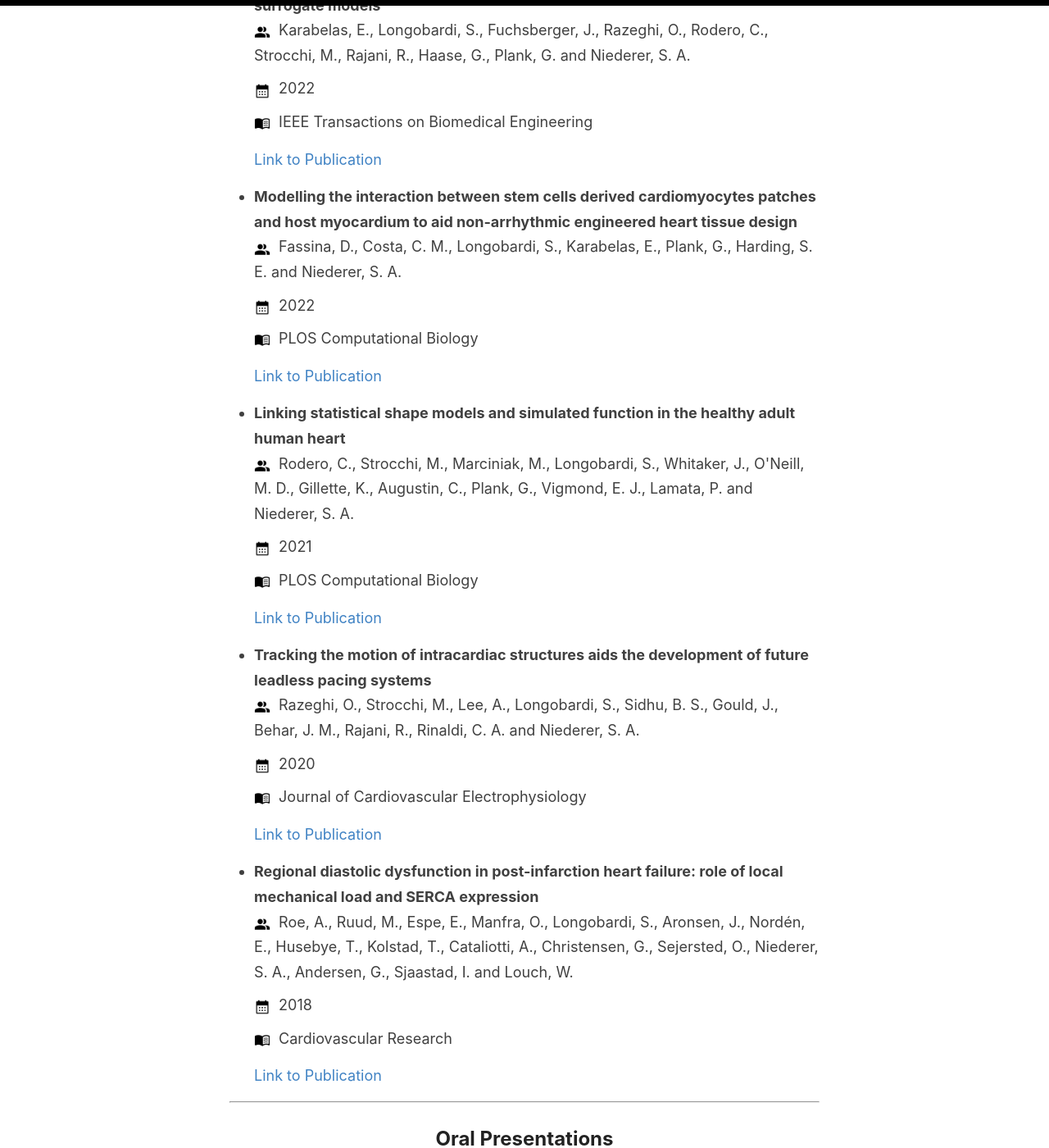
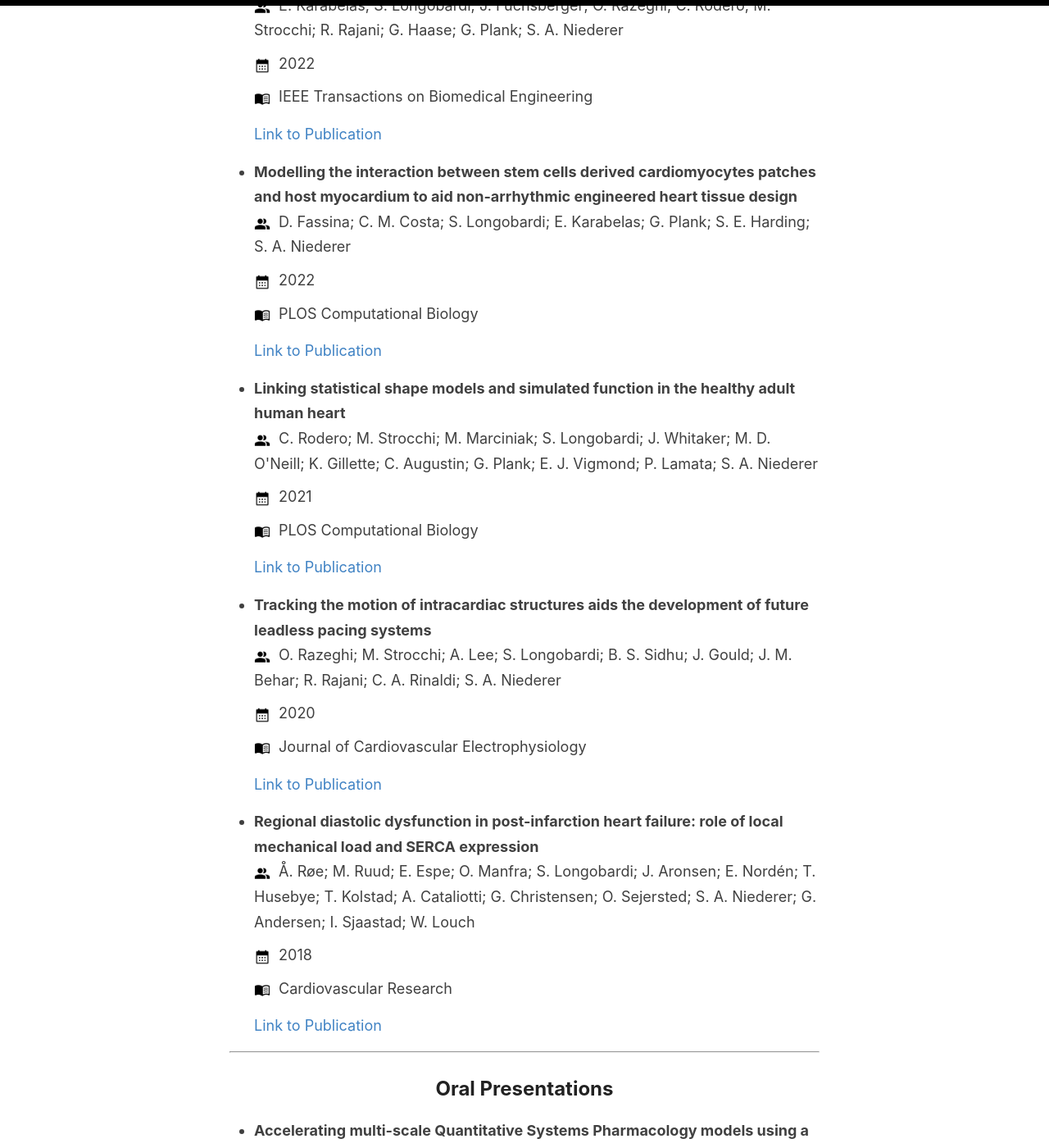
Before and after one commit to stelong/stelong.github.io, a Jekyll site: the page built from _pages/academy.md, in a window 1280 px wide and 1400 px high, scrolled down 2059 px. Shown: the whole window at 82% size. Built offline with Jekyll 4.4.1, drawn with Linux system fonts in a browser that asks for light colours; some of the changed text lies outside the part shown.

Commit message:
Making author field consistent

```diff
--- a/_data/publications_first.yml
+++ b/_data/publications_first.yml
@@ -1,17 +1,17 @@
 - title: Quantitative mapping of force-pCa curves to whole-heart contraction and relaxation
-  authors: Stefano Longobardi; Anna Sher; Steven A. Niederer
+  authors: S. Longobardi; A. Sher; S. A. Niederer
   year: 2022
   journal: The Journal of Physiology
   link: https://doi.org/10.1113/JP283352
 
 - title: In silico identification of potential calcium dynamics and sarcomere targets for recovering left ventricular function in rat heart failure with preserved ejection fraction
-  authors: Stefano Longobardi; Jeffrey J. Saucerman; Anna Sher; Steven A. Niederer
+  authors: S. Longobardi; J. J. Saucerman; A. Sher; S. A. Niederer
   year: 2021
   journal: PLOS Computational Biology
   link: https://doi.org/10.1371/journal.pcbi.1009646
 
 - title: In Silico Mapping of the Omecamtiv Mecarbil Effects from the Sarcomere to the Whole-Heart and Back Again
-  authors: Stefano Longobardi; Anna Sher; Steven A. Niederer
+  authors: S. Longobardi; A. Sher; S. A. Niederer
   year: 2021
   journal: Functional Imaging and Modeling of the Heart. FIMH 2021. Lecture Notes in Computer Science
   link: https://doi.org/10.1007/978-3-030-78710-3_39
--- a/_data/publications_others.yml
+++ b/_data/publications_others.yml
@@ -1,41 +1,41 @@
 - title: Cell to whole organ global sensitivity analysis on a four-chamber heart electromechanics model using Gaussian processes emulators
-  authors: Strocchi, M., Longobardi, S., Augustin, C. M., Gsell, M. A. F., Petras, A., Rinaldi, C. A., Vigmond, E. J., Plank, G., Oates, C. J., Wilkinson, R. D., Niederer, S. A.
+  authors: M. Strocchi; S. Longobardi; C. M. Augustin; M. A. F. Gsell; A. Petras; C. A. Rinaldi; E. J. Vigmond; G. Plank; C. J. Oates; R. D. Wilkinson; S. A. Niederer
   year: 2023
   journal: PLOS Computational Biology
   link: https://doi.org/10.1371/journal.pcbi.1011257
 
 - title: Calibration of Cohorts of Virtual Patient Heart Models Using Bayesian History Matching
-  authors: Rodero, C., Longobardi, S., Augustin, C.M., Strocchi, M., Plank, G., Lamata, P. and Niederer, S.
+  authors: C. Rodero; S. Longobardi; C. M. Augustin; M. Strocchi; G. Plank; P. Lamata; S. A. Niederer
   year: 2022
   journal: Annals of Biomedical Engineering
   link: https://doi.org/10.1007/s10439-022-03095-9
 
 - title: Global sensitivity analysis of four chamber heart hemodynamics using surrogate models
-  authors: Karabelas, E., Longobardi, S., Fuchsberger, J., Razeghi, O., Rodero, C., Strocchi, M., Rajani, R., Haase, G., Plank, G. and Niederer, S. A.
+  authors: E. Karabelas; S. Longobardi; J. Fuchsberger; O. Razeghi; C. Rodero; M. Strocchi; R. Rajani; G. Haase; G. Plank; S. A. Niederer
   year: 2022
   journal: IEEE Transactions on Biomedical Engineering
   link: https://doi.org/10.1109/TBME.2022.3163428
 
 - title: Modelling the interaction between stem cells derived cardiomyocytes patches and host myocardium to aid non-arrhythmic engineered heart tissue design
-  authors: Fassina, D., Costa, C. M., Longobardi, S., Karabelas, E., Plank, G., Harding, S. E. and Niederer, S. A.
+  authors: D. Fassina; C. M. Costa; S. Longobardi; E. Karabelas; G. Plank; S. E. Harding; S. A. Niederer
   year: 2022
   journal: PLOS Computational Biology
   link: https://doi.org/10.1371/journal.pcbi.1010030
 
 - title: Linking statistical shape models and simulated function in the healthy adult human heart
-  authors: Rodero, C., Strocchi, M., Marciniak, M., Longobardi, S., Whitaker, J., O'Neill, M. D., Gillette, K., Augustin, C., Plank, G., Vigmond, E. J., Lamata, P. and Niederer, S. A.
+  authors: C. Rodero; M. Strocchi; M. Marciniak; S. Longobardi; J. Whitaker; M. D. O'Neill; K. Gillette; C. Augustin; G. Plank; E. J. Vigmond; P. Lamata; S. A. Niederer
   year: 2021
   journal: PLOS Computational Biology
   link: https://doi.org/10.1371/journal.pcbi.1008851
 
 - title: Tracking the motion of intracardiac structures aids the development of future leadless pacing systems
-  authors: Razeghi, O., Strocchi, M., Lee, A., Longobardi, S., Sidhu, B. S., Gould, J., Behar, J. M., Rajani, R., Rinaldi, C. A. and Niederer, S. A.
+  authors: O. Razeghi; M. Strocchi; A. Lee; S. Longobardi; B. S. Sidhu; J. Gould; J. M. Behar; R. Rajani; C. A. Rinaldi; S. A. Niederer
   year: 2020
   journal: Journal of Cardiovascular Electrophysiology
   link: https://doi.org/10.1111/jce.14657
 
 - title: "Regional diastolic dysfunction in post-infarction heart failure: role of local mechanical load and SERCA expression"
-  authors: Roe, A., Ruud, M., Espe, E., Manfra, O., Longobardi, S., Aronsen, J., Nordén, E., Husebye, T., Kolstad, T., Cataliotti, A., Christensen, G., Sejersted, O., Niederer, S. A., Andersen, G., Sjaastad, I. and Louch, W.
+  authors: Å. Røe; M. Ruud; E. Espe; O. Manfra; S. Longobardi; J. Aronsen; E. Nordén; T. Husebye; T. Kolstad; A. Cataliotti; G. Christensen; O. Sejersted; S. A. Niederer; G. Andersen; I. Sjaastad; W. Louch
   year: 2018
   journal: Cardiovascular Research
   link: https://doi.org/10.1093/cvr/cvy257
```
